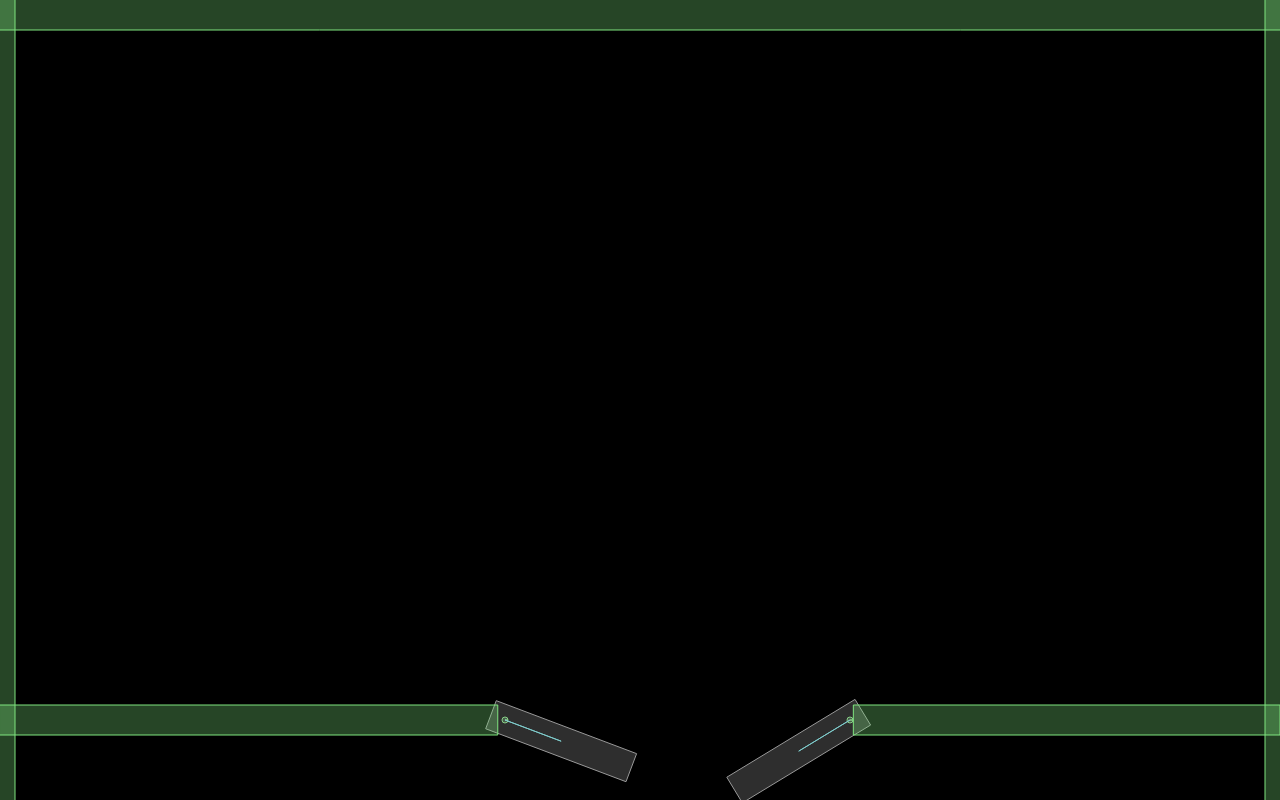
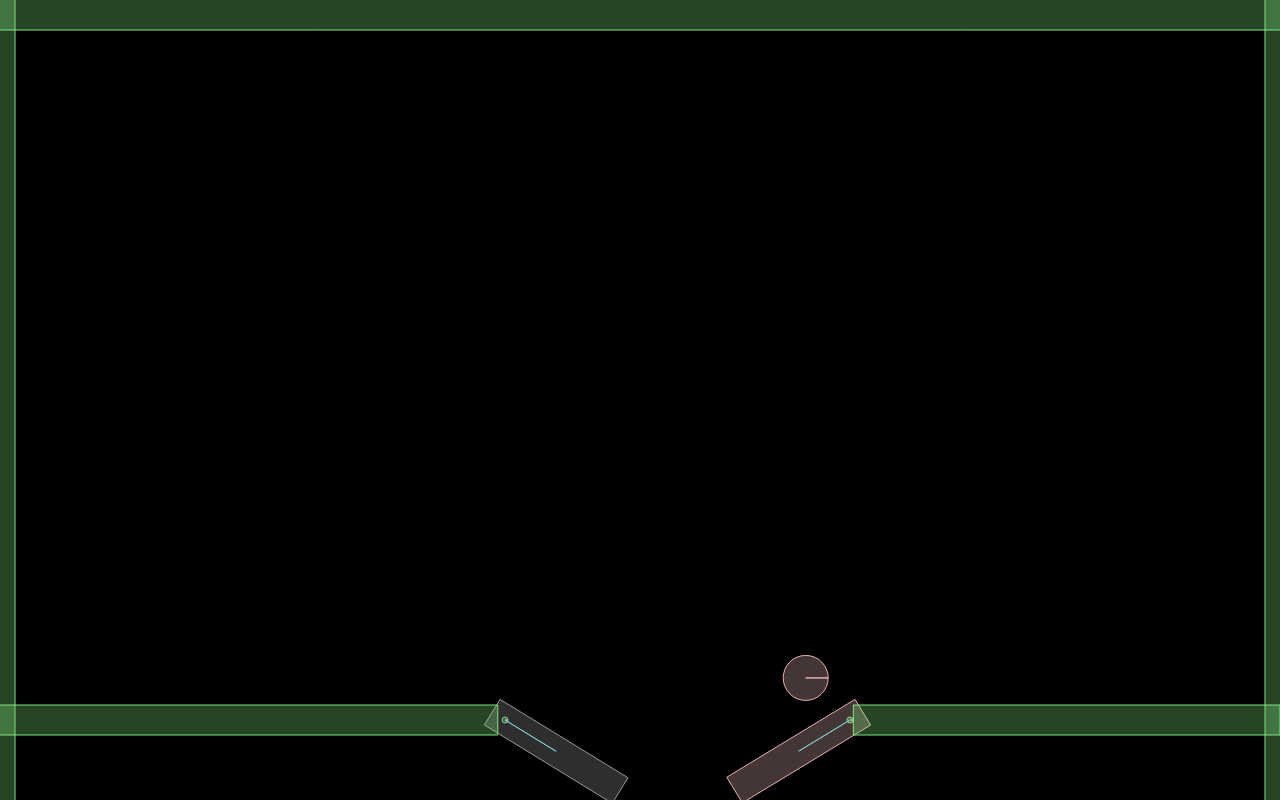
Before and after one commit to jffng/pinball, a plain HTML site: page index.html in a window 1280 px wide. Drawn offline with nearby package versions, Linux system fonts and the light colour scheme.

Commit message:
ball death event triggers new ball

```diff
--- a/index.html
+++ b/index.html
@@ -9,6 +9,7 @@
 	<script src="js/flipper.js"></script>
 	<script src="js/obstacle.js"></script>
 	<script src="js/level.js"></script>
+	<script src="js/controller.js"></script>
 </head>
 <body>
 	<style type="text/css">
--- a/js/constants.js
+++ b/js/constants.js
@@ -14,3 +14,4 @@ var b2PolygonShape = Box2D.Collision.Shapes.b2PolygonShape;
 var b2CircleShape = Box2D.Collision.Shapes.b2CircleShape;
 var b2RevoluteJointDef = Box2D.Dynamics.Joints.b2RevoluteJointDef;
 var b2DebugDraw = Box2D.Dynamics.b2DebugDraw;
+var b2Listener = Box2D.Dynamics.b2ContactListener;
--- /dev/null
+++ b/js/controller.js
@@ -0,0 +1,15 @@
+var Controller = function() {
+	this.lives = 5;
+	this.pinballs = [];
+
+	this.pinballs.push( new Pinball(CANVAS_WIDTH / SCALE / 2, CANVAS_HEIGHT / SCALE / 2) );
+}
+
+Controller.prototype.update = function() {
+	for(var i = 0; i < this.pinballs.length; i++){
+		if(this.pinballs[i].isDead()){
+			this.pinballs.splice(i, 1);
+			this.pinballs.push( new Pinball(CANVAS_WIDTH / SCALE / 2, CANVAS_HEIGHT / SCALE / 2) );
+		}
+	}
+};
--- a/js/level.js
+++ b/js/level.js
@@ -5,12 +5,10 @@ var Level = function(levelType) {
 		rightFlipper = new Flipper(CANVAS_WIDTH / SCALE / 2, 0.9 * CANVAS_HEIGHT / SCALE, "right", "bottom");
 		leftFlipper = new Flipper(CANVAS_WIDTH / SCALE / 2, 0.9 * CANVAS_HEIGHT / SCALE, "left", "bottom");
 
-		var obstacles = [],
-			pinballs = [];
+		var obstacles = [];
 
 		$(window).on('click', function(e){
 			obstacles.push(new Can( e.clientX / SCALE, e.clientY / SCALE, undefined ));
-			pinballs.push(new Pinball(e.clientX / SCALE, e.clientY / SCALE + 0.5 ));
 		});
 
 		$(window).on('keypress', function(e){
@@ -44,34 +42,39 @@ var boundaries = {
 		x: CANVAS_WIDTH / SCALE / 6,
 		y: 0.9 * CANVAS_HEIGHT / SCALE,
 		halfWidth: CANVAS_WIDTH / SCALE / 4.5,
-		halfHeight: 0.5
+		halfHeight: 0.5,
+		friction: 2.0
 	},
 	"bottomWallRightSegment": {
 		id: "bottomWallR",
 		x: 5 * CANVAS_WIDTH / SCALE / 6,
 		y: 0.9 * CANVAS_HEIGHT / SCALE,
 		halfWidth: CANVAS_WIDTH / SCALE / 6,
-		halfHeight: 0.5
+		halfHeight: 0.5,
+		friction: 2.0
 	},
 	"topWall": {
 		id: "topWall",
 		x: CANVAS_WIDTH / SCALE / 2,
 		y: 0,
 		halfWidth: CANVAS_WIDTH / SCALE,
-		halfHeight: 1
+		halfHeight: 1,
+		friction: 1.0
 	},
 	"leftWall": {
 		id: "leftWall",
 		x: 0,
 		y: CANVAS_HEIGHT / SCALE / 2,
 		halfWidth: 0.5,
-		halfHeight: CANVAS_HEIGHT / SCALE
+		halfHeight: CANVAS_HEIGHT / SCALE,
+		friction: 2.0
 	},
 	"rightWall": {
 		id: "rightWall",
 		x: CANVAS_WIDTH / SCALE,
 		y: CANVAS_HEIGHT / SCALE / 2,
 		halfWidth: 0.5,
-		halfHeight: (CANVAS_HEIGHT / SCALE)
+		halfHeight: (CANVAS_HEIGHT / SCALE),
+		friction: 2.0
 	}
 }
--- a/js/obstacle.js
+++ b/js/obstacle.js
@@ -15,11 +15,11 @@ var Obstacle = function(xPos, yPos, bodyEntities) {
 }
 
 /**
- * updatePosition sets the new position of the obstacle if it moves
+ * updatePosition sets the new position of the obstacle if it moves in physical space
  *
  */
 
-Obstacle.prototype.updatePosition = function (coordinateX, coordinateY) {
+Obstacle.prototype.updatePosition = function (input, coordinateX, coordinateY) {
 
 }
 
@@ -35,7 +35,6 @@ var Can = function(xPos, yPos, bodyEntities) {
 	this.inheritsFrom = Obstacle;
 	this.inheritsFrom(xPos, yPos, undefined);
 
-	this.fixDef = new b2FixtureDef;
 	this.fixDef.shape = new b2CircleShape( 1 )
 	this.fixDef.restitution = 1;
 
@@ -62,6 +61,7 @@ var Wall = function (bodyEntities) {
 		this.bodyDef.position.x = entity.x;
 		this.bodyDef.position.y = entity.y;
 		this.bodyDef.userData = entity.id;
+		this.fixDef.friction = entity.friction;
 		// var body = world.CreateBody(this.bodyDef);
 
 		if (entity.polys) {
--- a/js/pinball.js
+++ b/js/pinball.js
@@ -1,19 +1,48 @@
 /**
  * Pinball
+ *
  */
 
 var Pinball = function (_x, _y) {
 	this.fixDef = new b2FixtureDef;
-	this.fixDef.shape = new b2CircleShape( 1 )
+	this.fixDef.shape = new b2CircleShape( .75 )
 	this.fixDef.restitution = .8;
+	this.fixDef.density = .5;
 
 	this.bodyDef = new b2BodyDef;
 	this.bodyDef.type = b2Body.b2_dynamicBody;
 	this.bodyDef.position.x = _x;
 	this.bodyDef.position.y = _y;
-	world.CreateBody( this.bodyDef ).CreateFixture( this.fixDef );
+	this.pinball = world.CreateBody( this.bodyDef ).CreateFixture( this.fixDef );
+
+	var listener = new Box2D.Dynamics.b2ContactListener;
+
+	listener.BeginContact = function(contact) {
+		console.log(contact.GetFixtureA().GetBody().GetUserData());
+	}
+	listener.EndContact = function(contact) {
+		console.log(contact.GetFixtureA().GetBody().GetUserData());
+	}
+	listener.PostSolve = function(contact, impulse) {
+
+	}
+	listener.PreSolve = function(contact, oldManifold) {
+
+	}
+
+	world.SetContactListener(listener);
 }
 
 Pinball.prototype.draw = function() {
 
 }
+
+Pinball.prototype.isDead = function() {
+	this.pos = this.pinball.m_body.GetPosition();
+	// console.log(this.pos.y);
+
+	if(this.pos.y > CANVAS_HEIGHT / SCALE) {
+		return true;
+	}
+	else return false;
+};
--- a/js/world.js
+++ b/js/world.js
@@ -18,6 +18,7 @@ function init() {
 
 	// instantiate a new level of static components
 	level = new Level("test");
+	controller = new Controller();
 
 	// kick off the update + render loop
 	requestAnimFrame(update);
@@ -38,6 +39,9 @@ function update() {
 		,  10       //velocity iterations
 		,  10       //position iterations
 	);
+
+	controller.update();
+
 	world.DrawDebugData();
 	world.ClearForces();
 
```
Also changed, not shown: js/system.js (line endings or trailing spaces).
